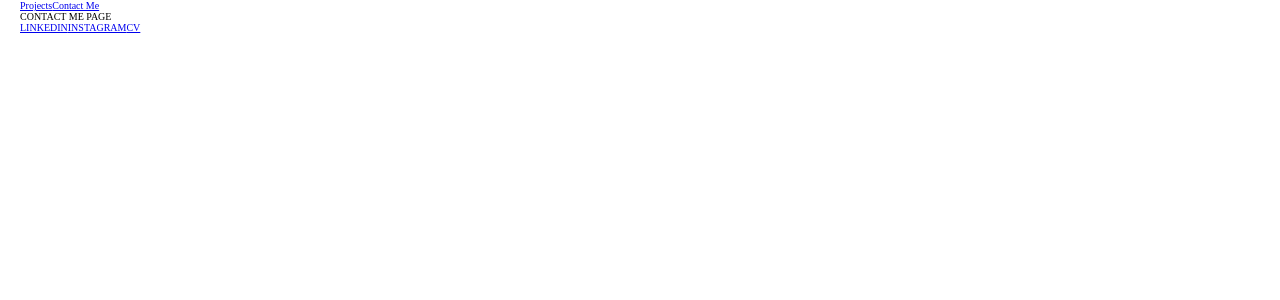
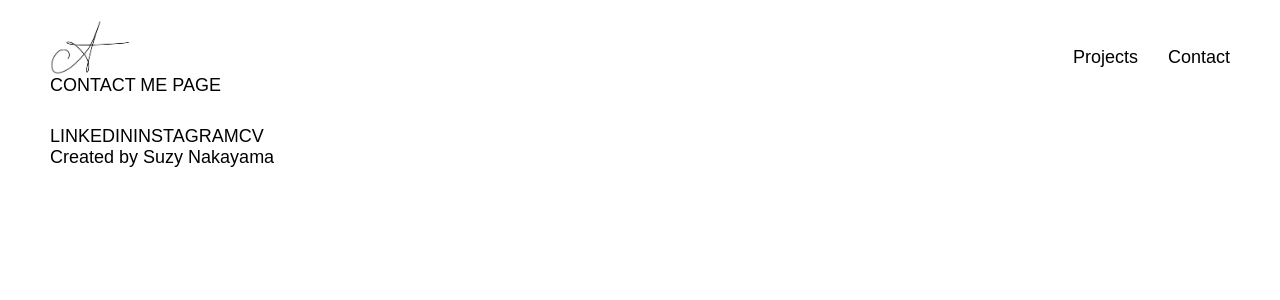
Before and after one commit to suzynakayama/anna-tokiko, a React (Create React App) app: page /contact in a window 1280 px wide. Shown: the top 300 px of the page. Built offline with nearby package versions, Linux system fonts and the light colour scheme.

Commit message:
started working on the styles

```diff
--- a/src/App.css
+++ b/src/App.css
@@ -1,16 +1,3 @@
-*,
-*::before,
-*::after {
-  margin: 0;
-  padding: 0;
-  box-sizing: border-box;
-}
-
-html {
-  font-size: 10px;
-  font-size: 62.5%;
-}
-
 :root {
   --ff-primary: "Arial", "Roboto", sans-serif;
 	--ff-secondary: "Roboto", sans-serif;
@@ -33,8 +20,36 @@ html {
 		0.125em 0.125em 0.25em rgba(187, 187, 187, 0.65);
 }
 
+*,
+*::before,
+*::after {
+  margin: 0;
+  padding: 0;
+  box-sizing: border-box;
+}
+
+html {
+  font-size: 10px;
+	font-size: 62.5%;
+	font-family: var(--ff-primary);
+	width: 100vw;
+}
+
+html,
+body,
+#root,
+.app {
+	height: 100vh;
+}
+
 #root {
-	margin: 0 2rem;
+	margin: 0 5rem;
+	font-size: var(--fs-body);
+}
+
+a {
+	text-decoration: none;
+	color: inherit;
 }
 
 @media (min-width: 391px) {
--- a/src/App.tsx
+++ b/src/App.tsx
@@ -10,7 +10,7 @@ import './App.css';
 
 const App: React.FC = () => {
   return (
-    <div>
+    <div className="app">
       <NavBar />
       <Switch>
         <Route exact path='/' component={Main} />
--- a/src/components/Footer/Footer.css
+++ b/src/components/Footer/Footer.css
@@ -0,0 +1,3 @@
+.footer {
+  margin-top: 3rem;
+}
--- a/src/components/Footer/Footer.tsx
+++ b/src/components/Footer/Footer.tsx
@@ -1,13 +1,43 @@
-import React from 'react'
+import React from 'react';
+
+import './Footer.css';
 
 const Footer: React.FC = () => {
-  return <footer className="footer">
-    <div className="social-links">
-      <a href="#" className="linkedin">LINKEDIN</a>
-      <a href="#" className="instagram">INSTAGRAM</a>
-      <a href="#" className="cv">CV</a>
-    </div>
-  </footer>;
+  return (
+    <footer className="footer">
+      <div className="social-links">
+        <a
+          href="#"
+          className="linkedin"
+          rel="noopener noreferrer"
+          target="_blank"
+        >
+          LINKEDIN
+        </a>
+        <a
+          href="#"
+          className="instagram"
+          rel="noopener noreferrer"
+          target="_blank"
+        >
+          INSTAGRAM
+        </a>
+        <a href="#" className="cv" rel="noopener noreferrer" target="_blank">
+          CV
+        </a>
+      </div>
+      <p className="footer-text">
+        Created by{" "}
+        <a
+          href="https://www.suzynakayama.com"
+          rel="noopener noreferrer"
+          target="_blank"
+        >
+          Suzy Nakayama
+        </a>
+      </p>
+    </footer>
+  );
 };
 
 export default Footer
--- a/src/components/Intro/Intro.css
+++ b/src/components/Intro/Intro.css
@@ -1,6 +1,6 @@
 .intro {
   width: 100%;
-  height: 45%;
+  height: 70%;
   background-color: lightpink;
 }
 
--- a/src/components/Intro/Intro.tsx
+++ b/src/components/Intro/Intro.tsx
@@ -1,4 +1,5 @@
 import React from 'react';
+
 import './Intro.css'
 
 const Intro = () => {
--- a/src/components/NavBar/NavBar.css
+++ b/src/components/NavBar/NavBar.css
@@ -0,0 +1,29 @@
+.nav {
+  display: flex;
+  align-items: center;
+  justify-content: space-between;
+  padding-top: 2rem;
+}
+
+.nav-logo {
+  width: 8rem;
+}
+
+.nav-links {
+  display: inline-flex;
+  width: 55%;
+  height: 5rem;
+  line-height: 5rem;
+  padding-top: 2rem;
+  align-items: center;
+  justify-content: flex-end;
+}
+
+.link-project {
+  margin-right: 3rem;
+}
+
+.link-project:hover,
+.link-contact:hover {
+  color: var(--clr-accent);
+}
--- a/src/components/NavBar/NavBar.tsx
+++ b/src/components/NavBar/NavBar.tsx
@@ -1,12 +1,14 @@
-import React from 'react'
-import { Link } from 'react-router-dom'
+import React from 'react';
+import { Link } from 'react-router-dom';
+
+import './NavBar.css';
 
 const NavBar: React.FC = () => {
   return <nav className="nav">
-    {/* Logo */}
+    <img src="/images/at1.png" alt="Anna Tokiko Logo" className="nav-logo"/>
     <div className="nav-links">
       <Link to="#projects" className="link-project">Projects</Link>
-      <Link to="/contact" className="link-contact">Contact Me</Link>
+      <Link to="/contact" className="link-contact">Contact</Link>
     </div>
   </nav>;
 };
--- a/src/components/ProjectCard/ProjectCard.tsx
+++ b/src/components/ProjectCard/ProjectCard.tsx
@@ -1,6 +1,8 @@
 import React from 'react'
 import { Project } from '../../data/Projects/Projects';
 import { Link } from 'react-router-dom';
+
+import './ProjectCard.css';
 
 const ProjectCard: React.FC<Project> = (project: Project) => {
   return <div className="project">
--- a/src/pages/Contact/Contact.tsx
+++ b/src/pages/Contact/Contact.tsx
@@ -1,4 +1,6 @@
-import React from 'react'
+import React from 'react';
+
+import './Contact.css';
 
 const Contact: React.FC = () => {
   return <div>CONTACT ME PAGE</div>;
--- a/src/pages/Main/Main.css
+++ b/src/pages/Main/Main.css
@@ -0,0 +1,3 @@
+/* .main {
+  height: -webkit-fill-available;
+} */
--- a/src/pages/Main/Main.tsx
+++ b/src/pages/Main/Main.tsx
@@ -2,6 +2,8 @@ import React from 'react';
 import Intro from '../../components/Intro/Intro';
 import ProjectCard from '../../components/ProjectCard/ProjectCard';
 import { projects } from '../../data/Projects/Projects';
+
+import './Main.css';
 
 const Main: React.FC = () => {
   return (
```
